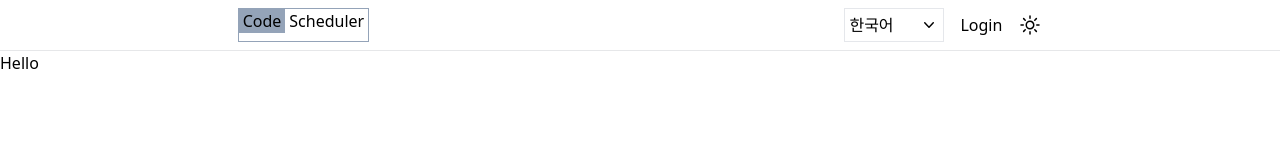
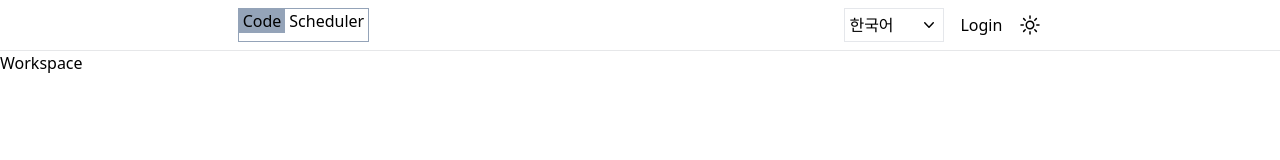
Before and after one commit to ByungJin-Lee/code-scheduler-fe, a Next.js app: page / in a window 1280 px wide. Shown: the top 160 px of the page. Built offline with nearby package versions, Linux system fonts and the light colour scheme.

Commit message:
feat: Add React Query

```diff
--- a/package.json
+++ b/package.json
@@ -19,6 +19,8 @@
     "next": "13.1.1",
     "react": "18.2.0",
     "react-dom": "18.2.0",
+    "react-query": "^3.39.2",
+    "recoil": "^0.7.6",
     "typescript": "4.9.4"
   },
   "devDependencies": {
--- a/pages/_app.tsx
+++ b/pages/_app.tsx
@@ -3,13 +3,18 @@ import type { AppProps } from "next/app";
 import ThemeProvider from "../components/ThemeProvider";
 import ThemeCSSWrap from "../components/ThemeCSSWrap";
 import LanguageProvider from "../components/LanguageProvider";
+import { QueryClient, QueryClientProvider } from "react-query";
+
+const client = new QueryClient();
 
 export default function App({ Component, pageProps }: AppProps) {
   return (
     <LanguageProvider>
       <ThemeProvider>
         <ThemeCSSWrap>
-          <Component {...pageProps} />
+          <QueryClientProvider client={client}>
+            <Component {...pageProps} />
+          </QueryClientProvider>
         </ThemeCSSWrap>
       </ThemeProvider>
     </LanguageProvider>
--- a/pages/index.tsx
+++ b/pages/index.tsx
@@ -1,5 +1,10 @@
+import Link from "next/link";
 import MainTemplate from "../templates/MainTemplate";
 
 export default function Home() {
-  return <MainTemplate>Hello</MainTemplate>;
+  return (
+    <MainTemplate>
+      <Link href={"/workspace"}>Workspace</Link>
+    </MainTemplate>
+  );
 }
```
Also changed, not shown: 1 other file (tests, documents, lock files or other folders).
